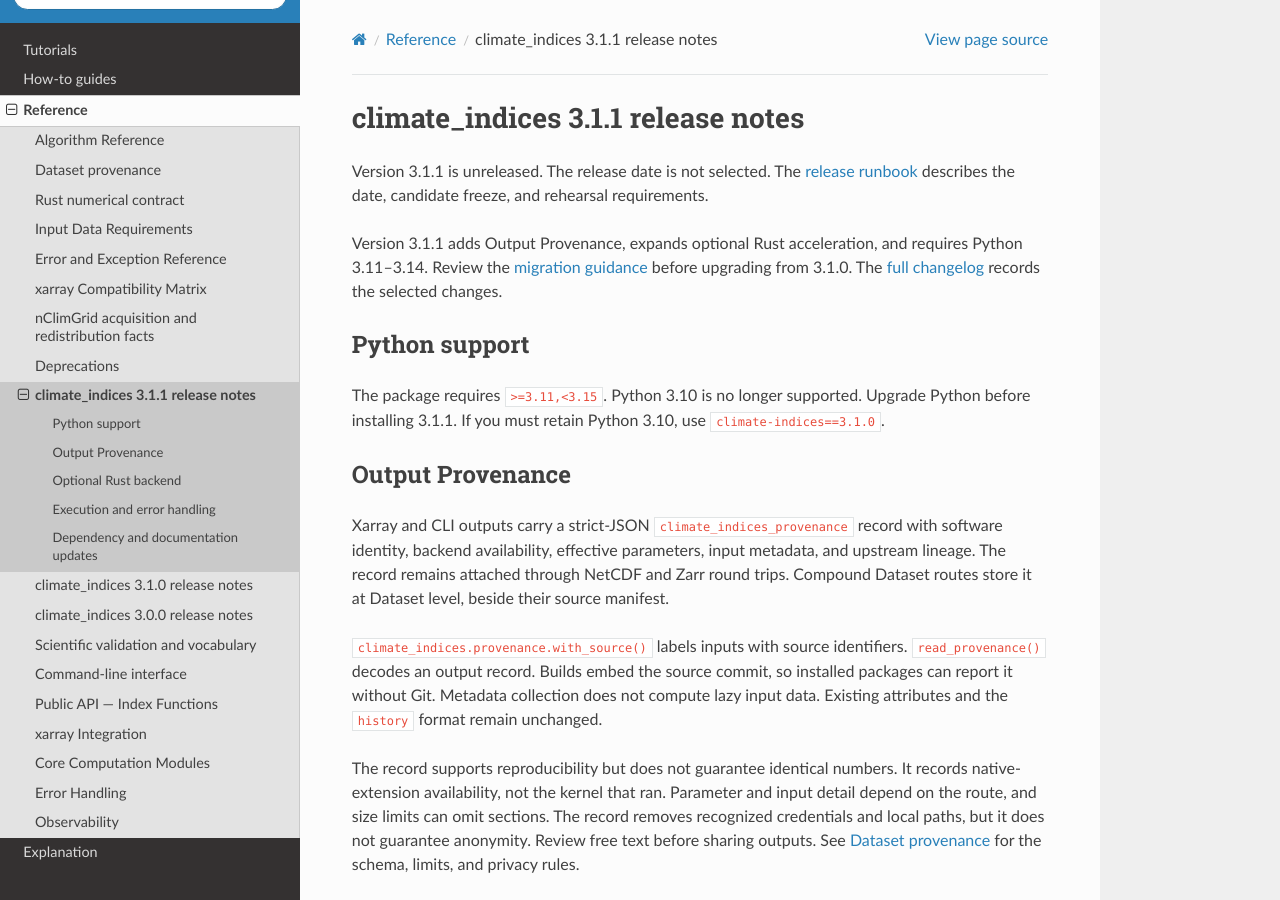
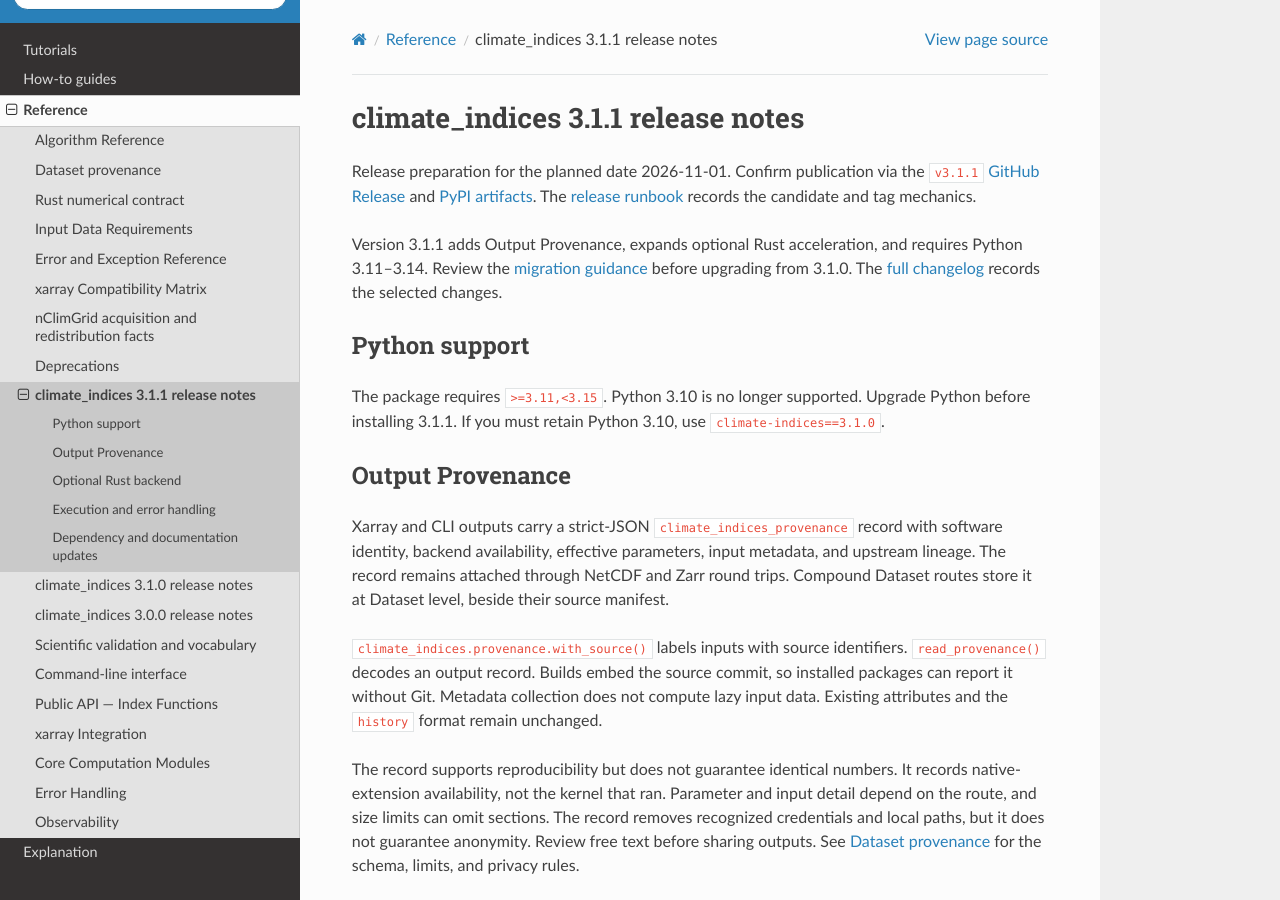
Before and after one commit to monocongo/climate_indices, a Sphinx documentation site: the page built from docs/release-notes-3.1.1.md, in a window 1280 px wide and 900 px high. Built offline with Sphinx 7.4.7 and the Read the Docs theme 3.1.0, drawn with Linux system fonts in a browser that asks for light colours.

Commit message:
chore(release): date the 3.1.1 release entry 2026-11-01

```diff
--- a/docs/release-notes-3.1.1.md
+++ b/docs/release-notes-3.1.1.md
@@ -1,8 +1,9 @@
 # climate_indices 3.1.1 release notes
 
-Version 3.1.1 is unreleased. The release date is not selected.
-The {doc}`release runbook <release-process>` describes the date, candidate freeze,
-and rehearsal requirements.
+Release preparation for the planned date 2026-11-01. Confirm publication via the
+[`v3.1.1` GitHub Release](https://github.com/monocongo/climate_indices/releases/tag/v3.1.1)
+and [PyPI artifacts](https://pypi.org/project/climate-indices/3.1.1/). The
+{doc}`release runbook <release-process>` records the candidate and tag mechanics.
 
 Version 3.1.1 adds Output Provenance, expands optional Rust acceleration, and
 requires Python 3.11–3.14. Review the {doc}`migration guidance <deprecations/api-changes>`
```
Also changed, not shown: CHANGELOG.md (+1 -1 lines).
